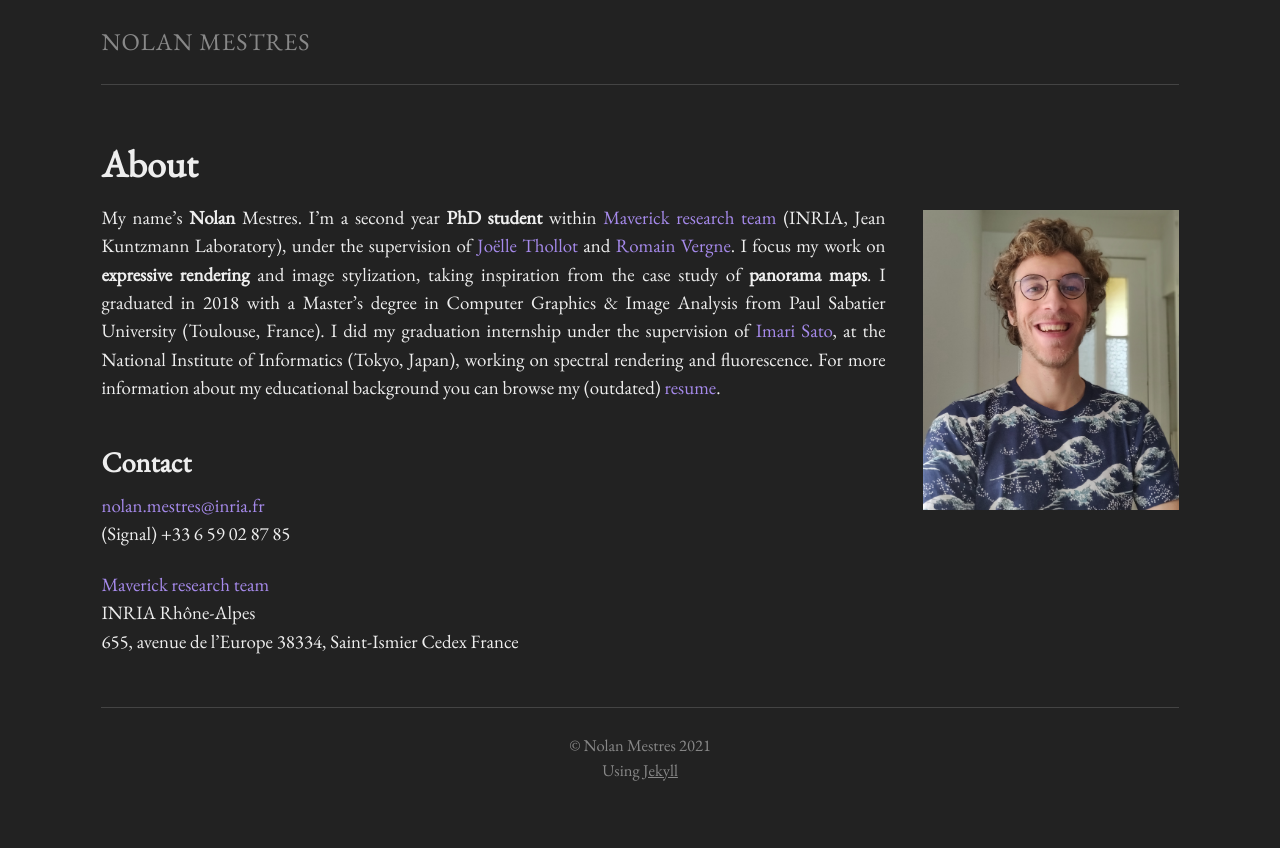
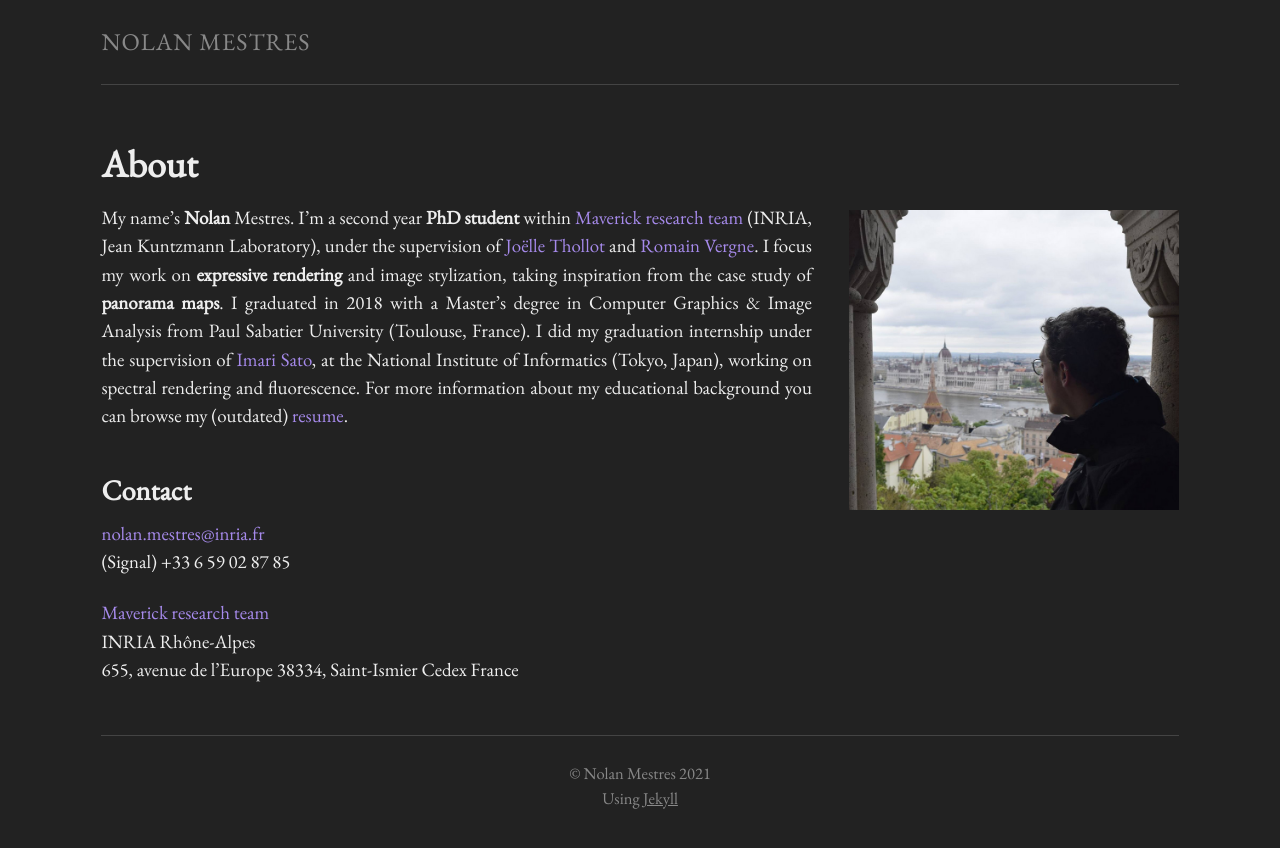
Before and after one commit to Nalonoid/nalonoid.github.io, a Jekyll site: the page built from index.md, in a window 1280 px wide. Shown: the top 848 px of the page. Built offline with Jekyll 4.4.1, drawn with Linux system fonts in a browser that asks for light colours.

```diff
--- a/_includes/image.html
+++ b/_includes/image.html
@@ -1,6 +1,13 @@
 <div class="captioned-img align{{include.align}}">
     <!-- <a href="{{ include.url }}"> -->
-    {% if include.width %}
+    {% if include.me %}
+    <script type="text/javascript">
+	function getRandomItem(arr) { return arr[Math.floor((Math.random()-.001) * arr.length)]; }
+    	var imgs = [ '0.jpg', '1.jpg', '2.jpg', '3.jpg', '4.jpg', '5.jpg', '6.jpg', '7.jpg' ];
+	var me 	 = getRandomItem(imgs);
+	document.write('<img src="data/images/me/' + me + '" height="{{ include.height }}" />');
+    </script>
+    {% else if include.width %}
     <img src="{{ include.url }}" width="{{ include.width }}" />
     {% else if include.height %}
     <img src="{{ include.url }}" height="{{ include.height }}" />
--- /dev/null
+++ b/_layouts/home.html
@@ -0,0 +1,17 @@
+---
+layout: default
+---
+<div class="post">
+    <header class="post-header">
+        <h1>{{ page.title }}</h1>
+    </header>
+
+    {{ content }}
+</div>
+
+<script type="text/javascript" >
+	var imgs = [ 'me0.jpg' ]
+	var me = getRandomItem(imgs);
+
+
+</script>
--- a/index.md
+++ b/index.md
@@ -1,10 +1,10 @@
 ---
-layout: page
+layout: home
 title: About
 permalink: /
 ---
 
-{% include image.html url="data/images/me.jpg" caption="" height="300px" align="right" %}
+{% include image.html me="1" height="300px" align="right" caption="" %}
 
 My name’s **Nolan** Mestres. I’m a second year **PhD student** within [Maverick research team] (INRIA, Jean Kuntzmann Laboratory), under the supervision of [Joëlle Thollot] and [Romain Vergne]. I focus my work on **expressive rendering** and image stylization, taking inspiration from the case study of **panorama maps**.
 I graduated in 2018 with a Master's degree in Computer Graphics & Image Analysis from Paul Sabatier University (Toulouse, France). I did my graduation internship under the supervision of [Imari Sato], at the National Institute of Informatics (Tokyo, Japan), working on spectral rendering and fluorescence. For more information about my educational background you can browse my (outdated) [resume].
```
Also changed, not shown: data/images/me/0.jpg (renamed from data/images/me.jpg), data/images/me/1.jpg (added), data/images/me/2.jpg (added), data/images/me/3.jpg (added), data/images/me/4.jpg (added), data/images/me/5.jpg (added), data/images/me/6.jpg (added), data/images/me/7.jpg (added).
